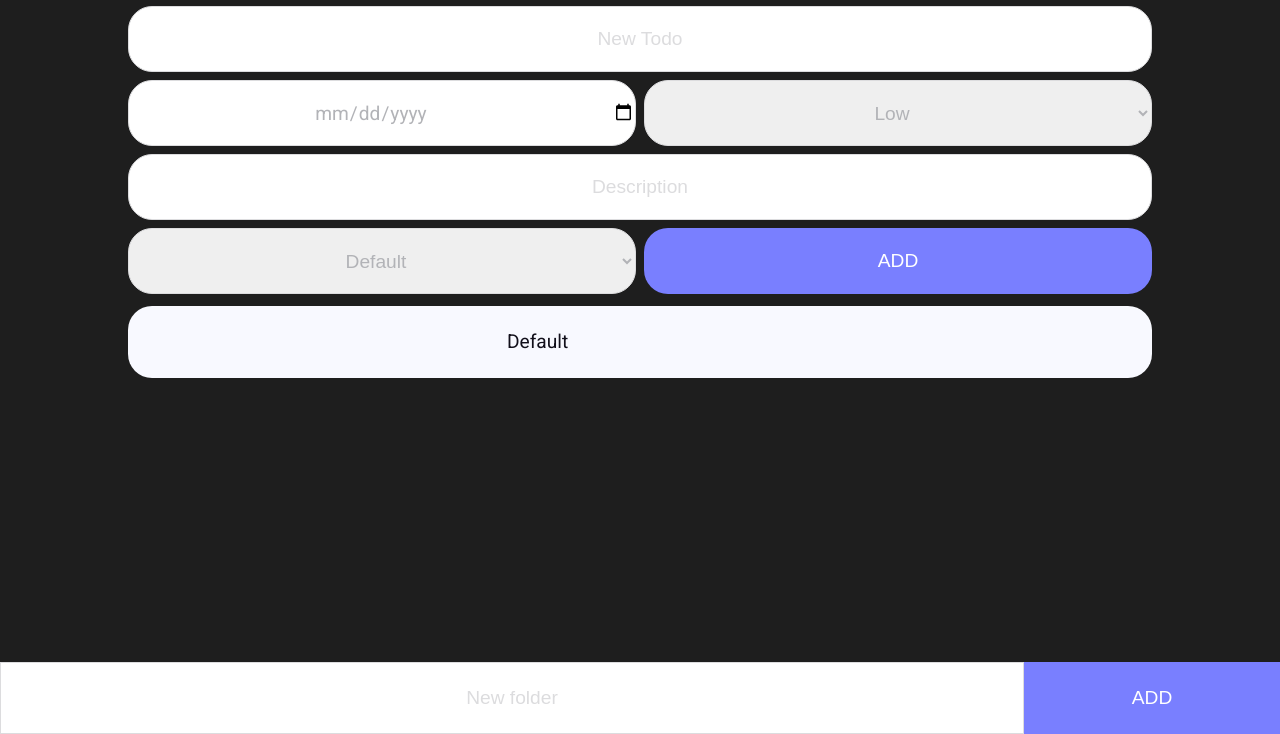
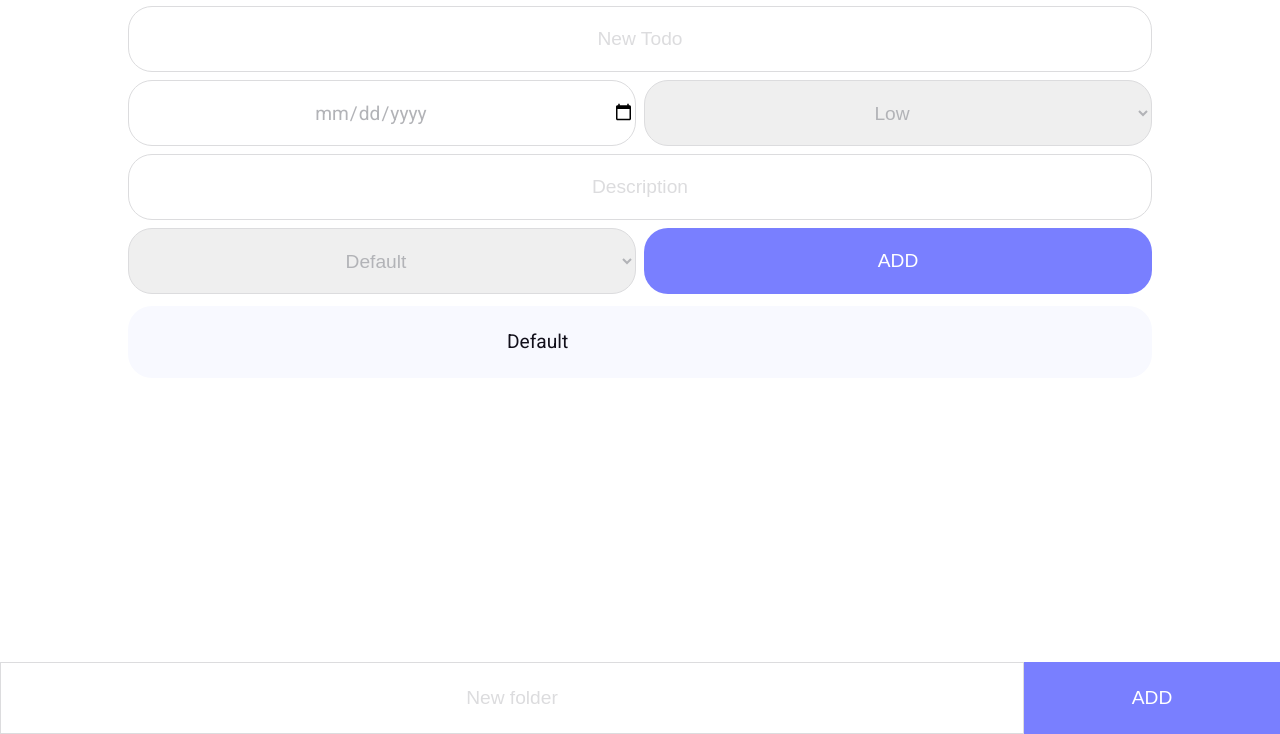
Before and after one commit to raulvillajr95/todo-list, a website built with webpack: page dist/index.html in a window 1280 px wide. Shown: the part 66-800 px from the top of the page. Built offline with Linux system fonts and the dark colour scheme.

Commit message:
Make background white

```diff
--- a/src/style.css
+++ b/src/style.css
@@ -630,7 +630,7 @@ body {
   }
 
   body {
-    background-color: rgb(30, 30, 30);
+    background-color: white;
   }
 
   /* Home */
```
Also changed, not shown: dist/main.js.
